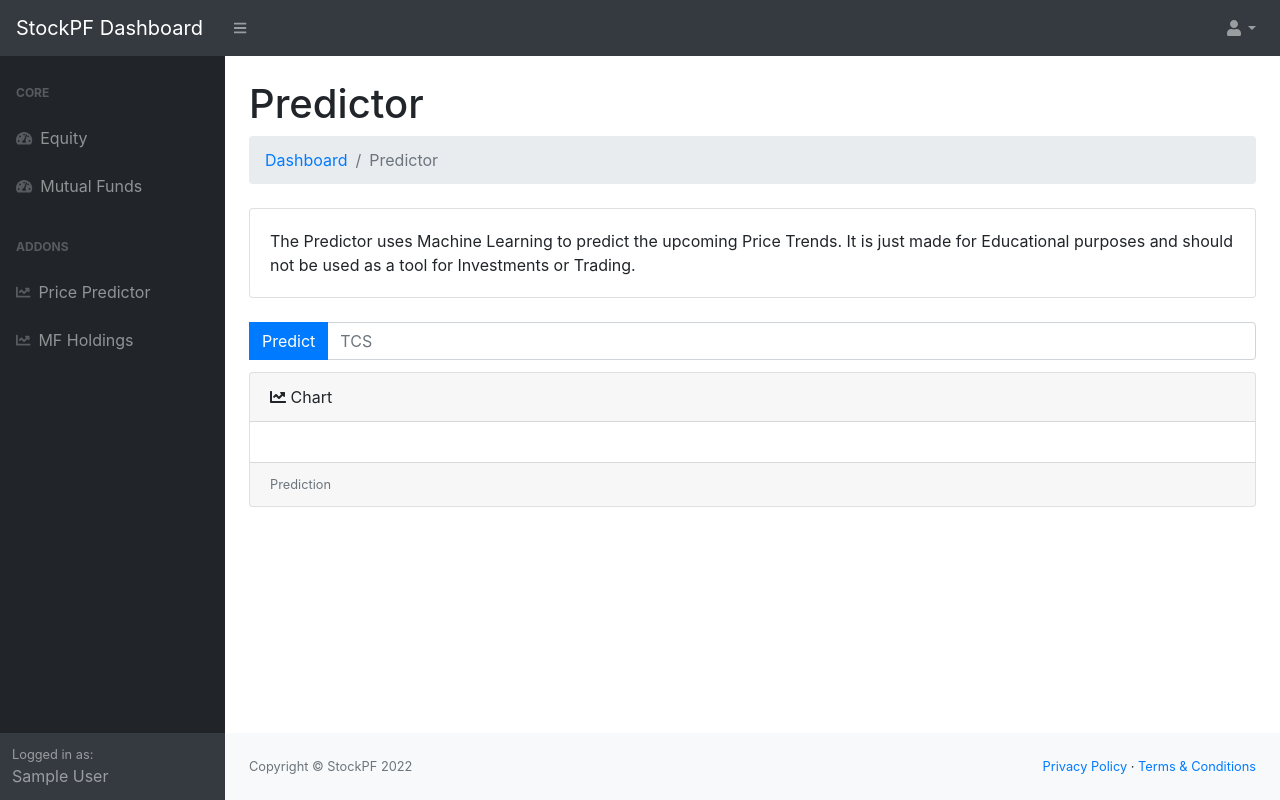
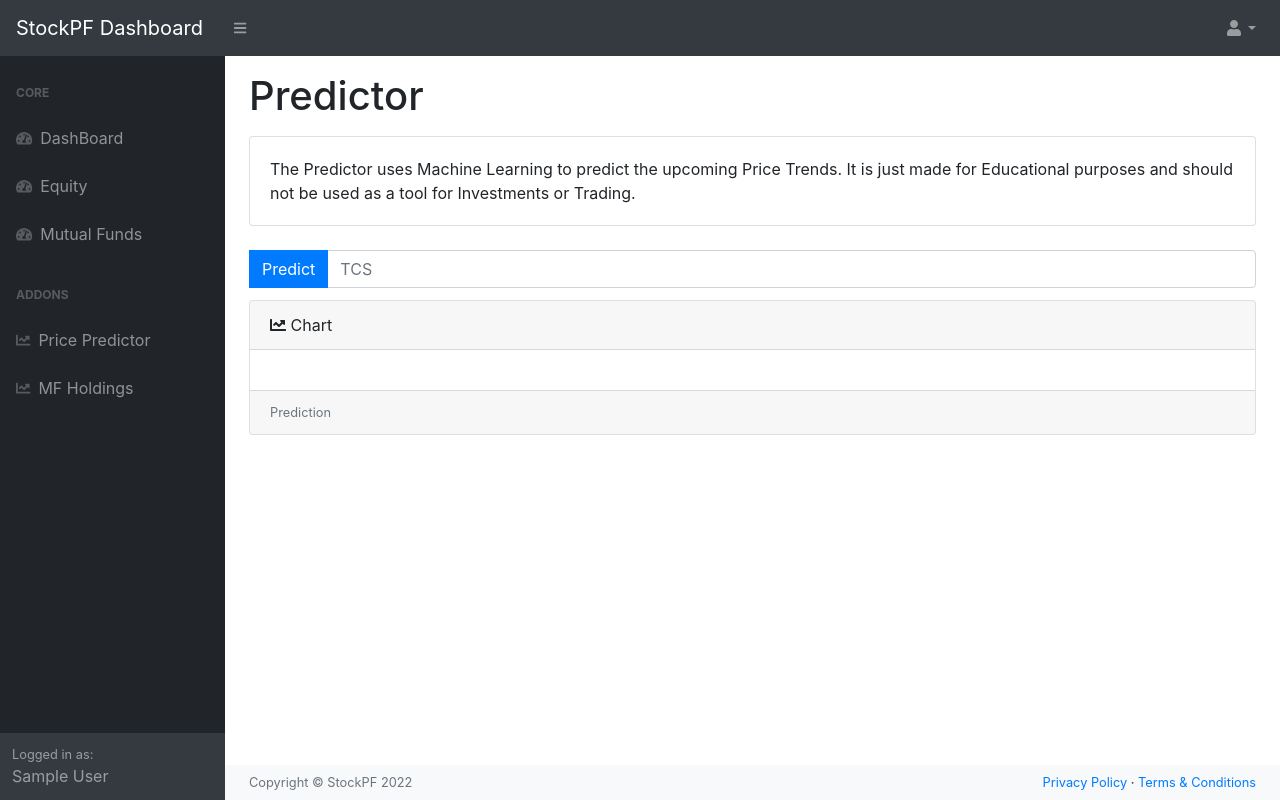
Before and after one commit to TanavAggarwal/stockP, a Django app: page /predictor.html/ in a window 1280 px wide. Run offline with Django 3.2, Linux system fonts and the light colour scheme; the visitor is signed in with stand-in values (Sample User, id 1); some libraries are stand-ins or nearby versions.

Commit message:
Update predictor.html

```diff
--- a/templates/predictor.html
+++ b/templates/predictor.html
@@ -39,6 +39,10 @@
                             <div class="sb-sidenav-menu-heading">Core</div>
                             <a class="nav-link" href="/index.html">
                                 <div class="sb-nav-link-icon"><i class="fas fa-tachometer-alt"></i></div>
+                                DashBoard
+                            </a>
+                            <a class="nav-link" href="/dashb.html">
+                                <div class="sb-nav-link-icon"><i class="fas fa-tachometer-alt"></i></div>
                                 Equity
                             </a>
                             <a class="nav-link" href="/mfunds.html">
@@ -65,11 +69,7 @@
             <div id="layoutSidenav_content">
                 <main>
                     <div class="container-fluid">
-                        <h1 class="mt-4">Predictor</h1>
-                        <ol class="breadcrumb mb-4">
-                            <li class="breadcrumb-item"><a href="/index.html">Dashboard</a></li>
-                            <li class="breadcrumb-item active">Predictor</li>
-                        </ol>
+                        <h1 class="my-3">Predictor</h1>
                         <div class="card mb-4">
                             <div class="card-body">
                                 The Predictor uses Machine Learning to predict the upcoming Price Trends. It is just made for Educational purposes
@@ -99,7 +99,7 @@
                         </div>
                     </div>
                 </main>
-                <footer class="py-4 bg-light mt-auto">
+                <footer class="py-2 bg-light mt-auto">
                     <div class="container-fluid">
                         <div class="d-flex align-items-center justify-content-between small">
                             <div class="text-muted">Copyright &copy; StockPF 2022</div>
```
